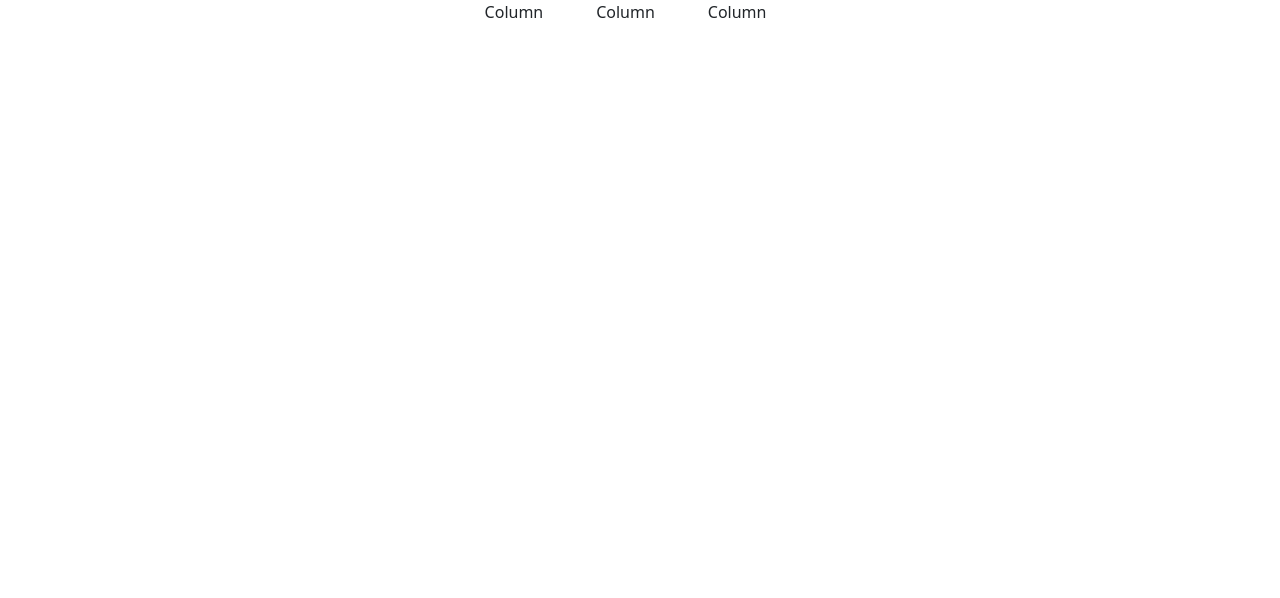
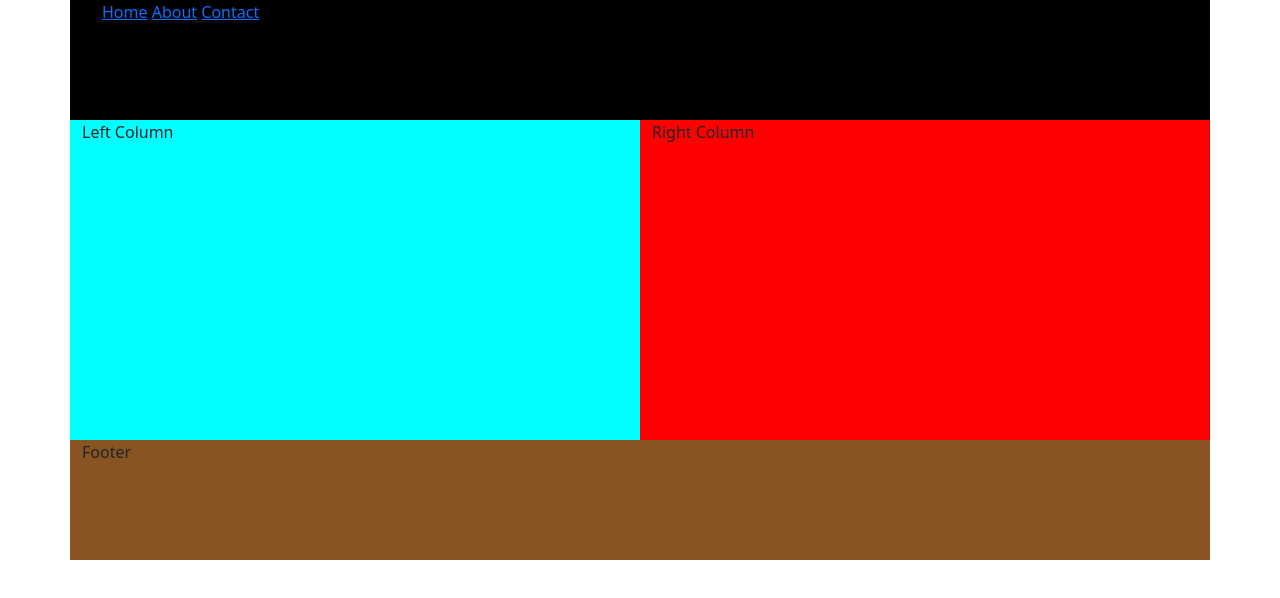
Before and after one commit to eckstein3rdfret/collab-practice, a plain HTML site: page index.html in a window 1280 px wide. Drawn offline with nearby package versions, Linux system fonts and the light colour scheme; files that its build step writes are made by us from their sources.

Commit message:
made nav,right/left columns,footer w/dif colors

```diff
--- a/css/style.css
+++ b/css/style.css
@@ -1,8 +1,23 @@
-.container{
-    display: flex;
-    justify-content: space-around;
-    width: 100%;
+.nav {
+    background-color: #000;
+    height: 15vh;
 }
-.container > div{
-    width: 30%;
+
+.nav ul li {
+    display: inline;
 }
+
+.left {
+    background-color: aqua;
+    height: 40vh;
+}
+
+.right {
+    background-color: #f00;
+    height: 40vh;
+}
+
+.footer {
+    background-color: #852;
+    height: 15vh;
+}
--- a/index.html
+++ b/index.html
@@ -7,20 +7,27 @@
 
     <!-- Bootstrap CSS -->
     <link href="https://cdn.jsdelivr.net/npm/bootstrap@5.1.3/dist/css/bootstrap.min.css" rel="stylesheet" integrity="sha384-1BmE4kWBq78iYhFldvKuhfTAU6auU8tT94WrHftjDbrCEXSU1oBoqyl2QvZ6jIW3" crossorigin="anonymous">
-    <link rel="stylesheet" href="/Day3_Flexing/css/style.css">
+    <link rel="stylesheet" href="./css/style.css">
     <title>Hello, world!</title>
   </head>
   <body>
     <div class="container">
         <div class="row">
-          <div class="col">
-            Column
+          <nav class="col-12 nav">
+            <ul class="listrow">
+              <li><a href="#">Home</a></li>
+              <li><a href="#">About</a></li>
+              <li><a href="#">Contact</a></li>
+            </ul>
+          </nav>
+          <div class="col-6 left">
+            Left Column
           </div>
-          <div class="col">
-            Column
+          <div class="col-6 right">
+            Right Column
           </div>
-          <div class="col">
-            Column
+          <div class="col-12 footer">
+            Footer
           </div>
         </div>
       </div>
@@ -36,4 +43,7 @@
     <script src="https://cdn.jsdelivr.net/npm/bootstrap@5.1.3/dist/js/bootstrap.min.js" integrity="sha384-QJHtvGhmr9XOIpI6YVutG+2QOK9T+ZnN4kzFN1RtK3zEFEIsxhlmWl5/YESvpZ13" crossorigin="anonymous"></script>
     -->
   </body>
+  <footer>
+
+  </footer>
 </html>
```
